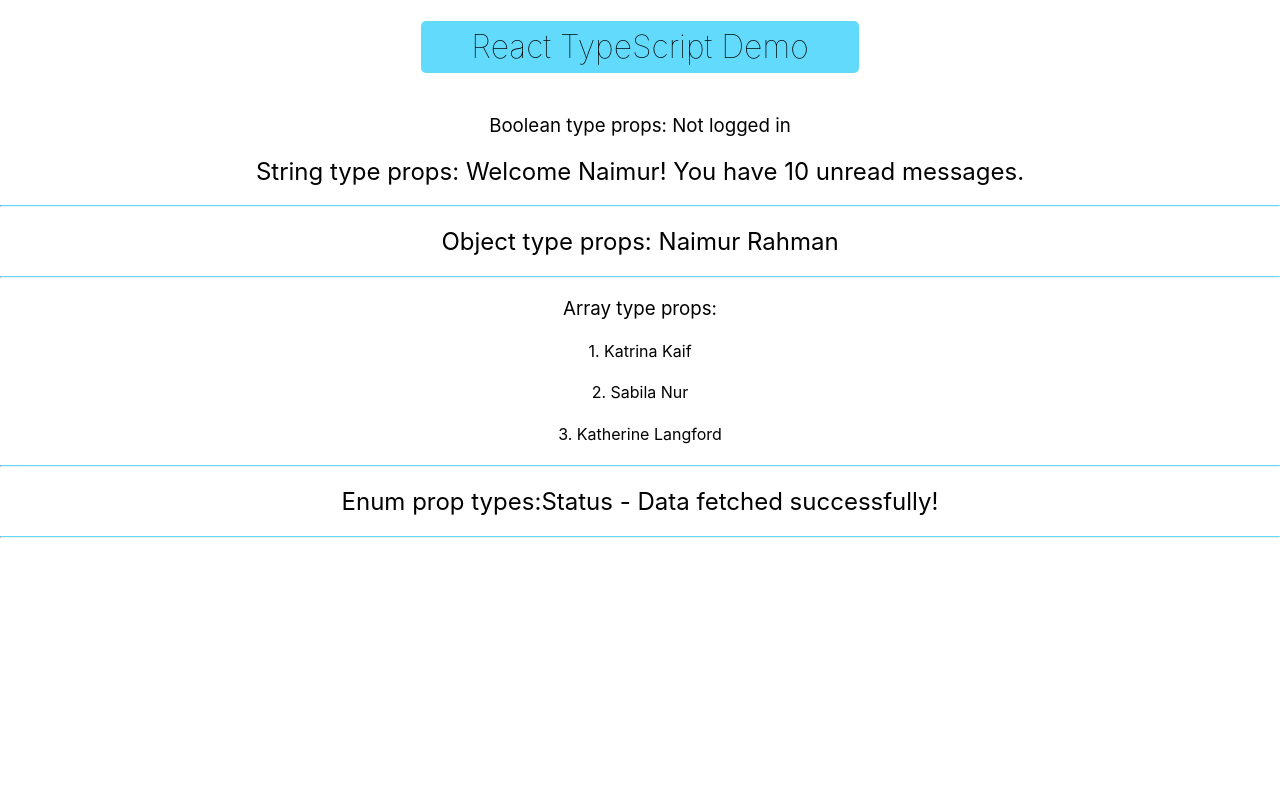
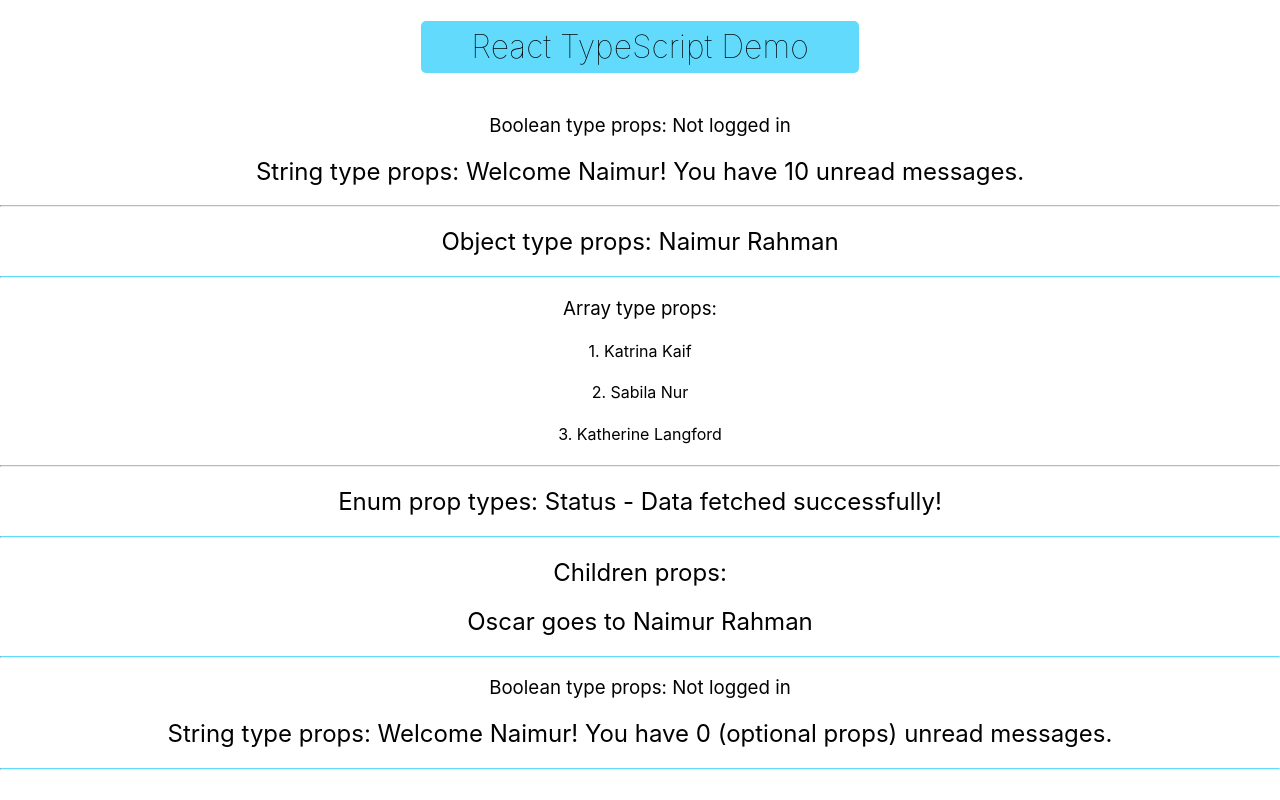
Before and after one commit to mohammad-naimur-rahman/react-typescript-demo, a React (Create React App) app: page / in a window 1280 px wide. Built offline with nearby package versions, Linux system fonts and the light colour scheme.

Commit message:
Completed advanced props

```diff
--- a/src/App.tsx
+++ b/src/App.tsx
@@ -1,5 +1,7 @@
 import './App.css'
 import Greet from './components/Greet'
+import Heading from './components/Heading'
+import Oscar from './components/Oscar'
 import Person from './components/Person'
 import PersonList from './components/PersonList'
 import { Status } from './components/Status'
@@ -32,6 +34,10 @@ function App() {
       <Person name={personName} />
       <PersonList names={nameList} />
       <Status status='success' />
+      <Oscar>
+        <Heading>Naimur Rahman</Heading>
+      </Oscar>
+      <Greet name='Naimur' isLoggedIn={false} />
     </div>
   )
 }
--- a/src/components/Greet.tsx
+++ b/src/components/Greet.tsx
@@ -1,6 +1,6 @@
 type GreetProps = {
   name: string
-  messageCount: number
+  messageCount?: number
   isLoggedIn: boolean
 }
 
@@ -9,7 +9,8 @@ const Greet = ({ name, messageCount, isLoggedIn }: GreetProps) => {
     <div>
       <h3>Boolean type props: {isLoggedIn ? 'Logged in' : 'Not logged in'}</h3>
       <h2>
-        String type props: Welcome {name}! You have {messageCount} unread messages.
+        String type props: Welcome {name}! You have {messageCount ? messageCount : '0 (optional props)'} unread
+        messages.
       </h2>
       <hr />
     </div>
--- /dev/null
+++ b/src/components/Heading.tsx
@@ -0,0 +1,7 @@
+import React from 'react'
+
+const Heading = ({ children }: { children: string }) => {
+  return <span>{children}</span>
+}
+
+export default Heading
--- /dev/null
+++ b/src/components/Oscar.tsx
@@ -0,0 +1,13 @@
+import { ReactNode } from 'react'
+
+const Oscar = ({ children }: { children: ReactNode }) => {
+  return (
+    <div>
+      <h2>Children props:</h2>
+      <h2>Oscar goes to {children}</h2>
+      <hr />
+    </div>
+  )
+}
+
+export default Oscar
--- a/src/components/Status.tsx
+++ b/src/components/Status.tsx
@@ -13,7 +13,7 @@ export const Status = (props: StatusProps) => {
   }
   return (
     <>
-      <h2>Enum prop types:Status - {message}</h2>
+      <h2>Enum prop types: Status - {message}</h2>
       <hr />
     </>
   )
```
